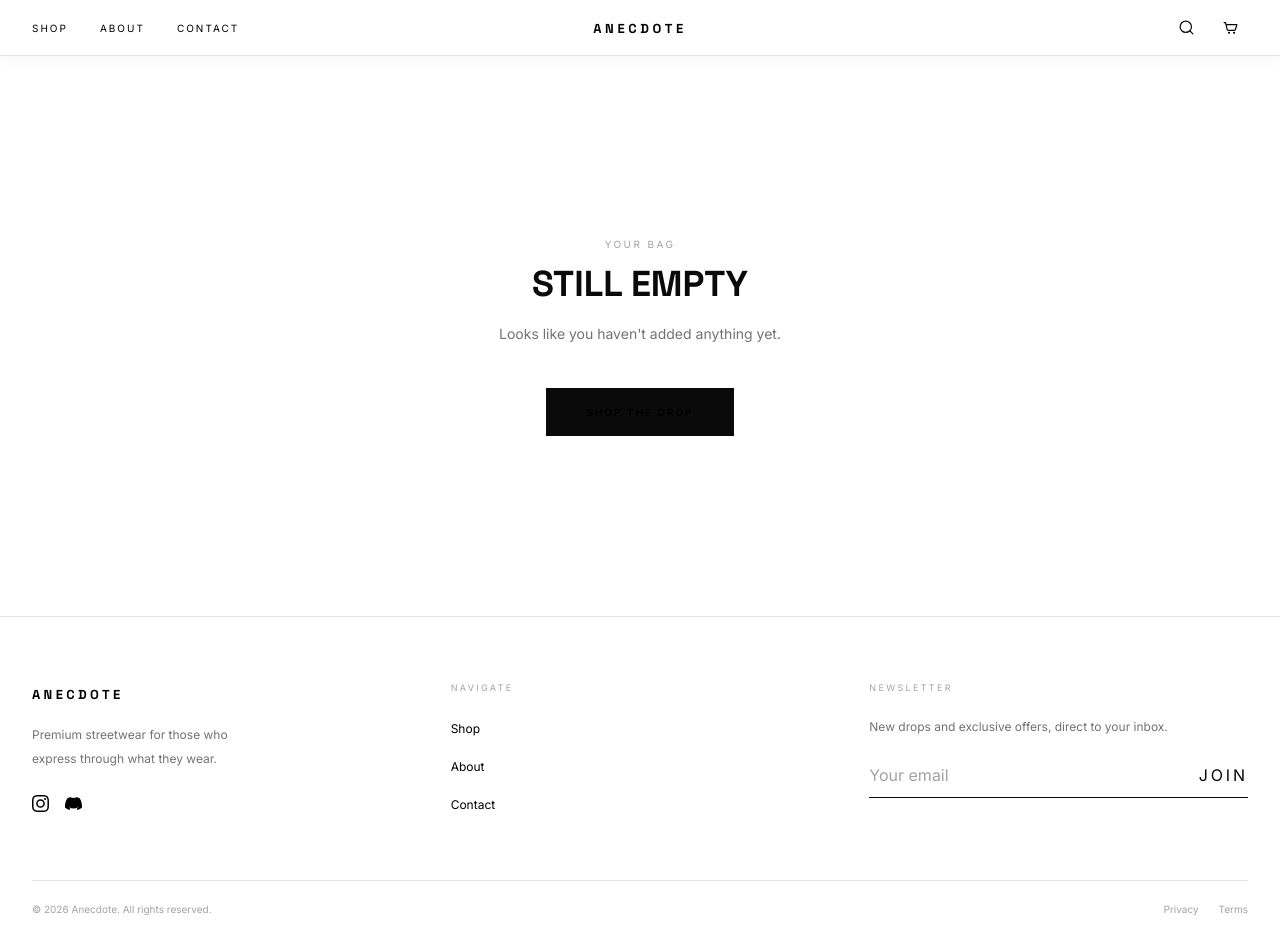
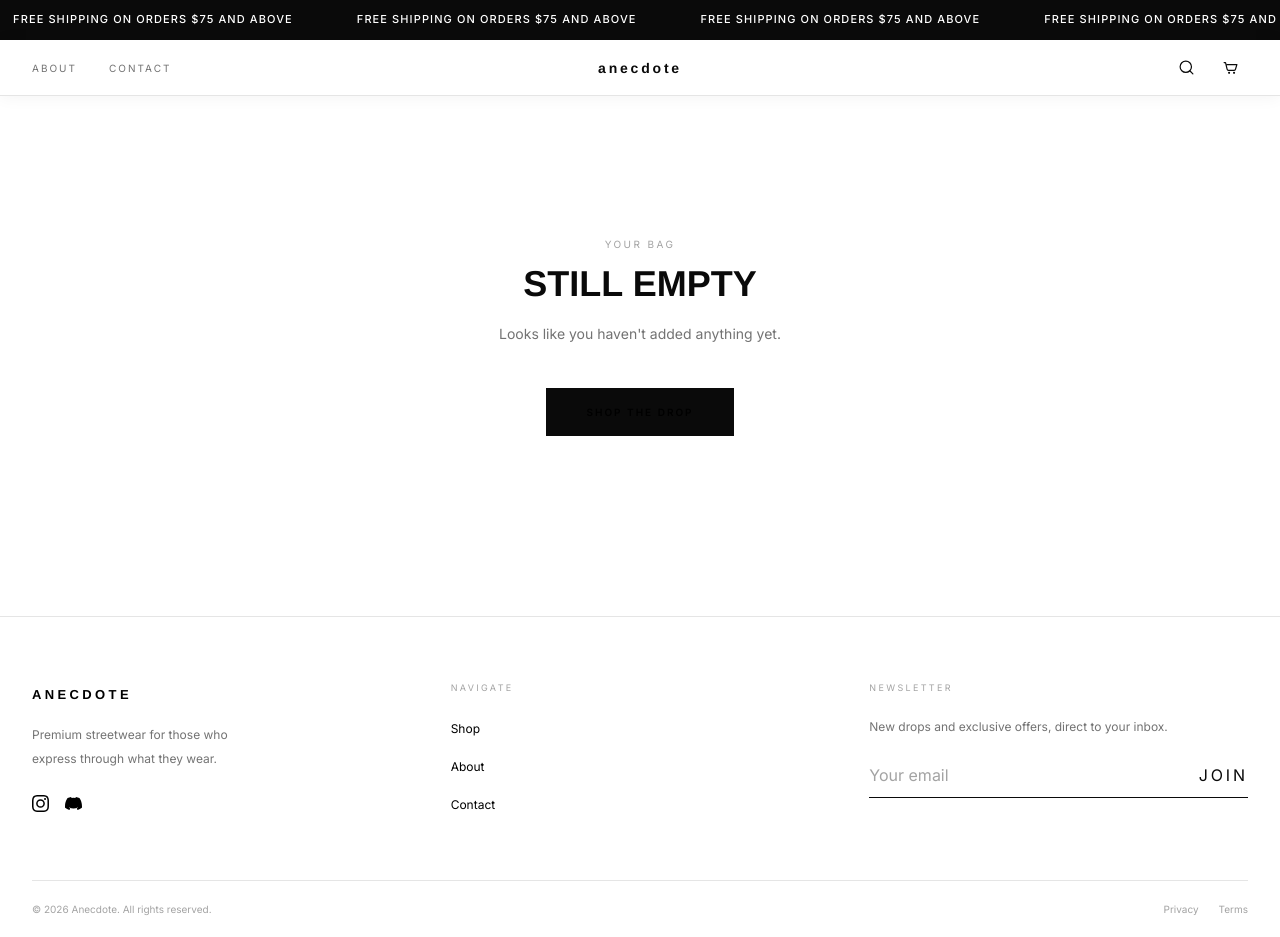
Before and after one commit to Naman-56-56/anecdote-frontend, a React (Vite) app: page /cart in a window 1280 px wide. Built offline with nearby package versions, Linux system fonts and the light colour scheme.

Commit message:
updated frontend

```diff
--- a/src/App.jsx
+++ b/src/App.jsx
@@ -1,7 +1,6 @@
 import { Routes, Route } from 'react-router-dom'
 import MainLayout from './layouts/MainLayout'
 import Home from './pages/Home'
-import Shop from './pages/Shop'
 import ProductDetails from './pages/ProductDetails'
 import Cart from './pages/Cart'
 import Checkout from './pages/Checkout'
@@ -15,7 +14,6 @@ function App() {
     <Routes>
       <Route element={<MainLayout />}>
         <Route path="/" element={<Home />} />
-        <Route path="/shop" element={<Shop />} />
         <Route path="/product/:handle" element={<ProductDetails />} />
         <Route path="/cart" element={<Cart />} />
         <Route path="/checkout" element={<Checkout />} />
--- a/src/components/FooterSection.tsx
+++ b/src/components/FooterSection.tsx
@@ -1,7 +1,7 @@
 import { Link } from 'react-router-dom';
 
 const QUICK_LINKS = [
-  { to: '/shop', label: 'Shop' },
+  { to: '/', label: 'Shop' },
   { to: '/about', label: 'About' },
   { to: '/contact', label: 'Contact' },
 ];
--- a/src/components/Hero.jsx
+++ b/src/components/Hero.jsx
@@ -40,7 +40,7 @@ export default function Hero() {
             style={{ animation: 'fadeInUp 0.8s 0.2s ease both' }}
           >
             <Link
-              to="/shop"
+              to="/"
               className="inline-flex h-12 w-full sm:w-auto items-center justify-center bg-white px-10 text-[10px] font-bold uppercase tracking-[0.2em] text-[#0a0a0a] transition-all duration-200 hover:bg-white/90 active:scale-[0.98]"
             >
               Shop Collection
--- /dev/null
+++ b/src/components/Marquee.tsx
@@ -0,0 +1,23 @@
+export default function Marquee() {
+  return (
+    <div className="flex h-10 w-full items-center bg-[#0a0a0a] text-white">
+      <div className="marquee-container w-full">
+        {/* We use two blocks of text side-by-side to create a seamless infinite scroll loop */}
+        <div className="marquee-content shrink-0 items-center">
+          {Array.from({ length: 15 }).map((_, i) => (
+            <span key={i} className="px-8 text-[11px] font-medium uppercase tracking-[0.1em]">
+              Free shipping on orders $75 and above
+            </span>
+          ))}
+        </div>
+        <div className="marquee-content shrink-0 items-center">
+          {Array.from({ length: 15 }).map((_, i) => (
+            <span key={`dup-${i}`} className="px-8 text-[11px] font-medium uppercase tracking-[0.1em]">
+              Free shipping on orders $75 and above
+            </span>
+          ))}
+        </div>
+      </div>
+    </div>
+  );
+}
--- a/src/components/Navbar.tsx
+++ b/src/components/Navbar.tsx
@@ -1,9 +1,8 @@
 import { useEffect, useState } from 'react';
 import { Link, NavLink, useLocation } from 'react-router-dom';
 import { useCart } from '../context/CartContext';
-
+import Marquee from './Marquee';
 const NAV_LINKS = [
-  { to: '/shop', label: 'Shop' },
   { to: '/about', label: 'About' },
   { to: '/contact', label: 'Contact' },
 ] as const;
@@ -39,14 +38,21 @@ export default function Navbar() {
   }, []);
 
   // Icon / text color
-  const iconColor = transparent ? 'text-white' : 'text-[#0a0a0a]';
+  const textColor = transparent ? '#ffffff' : '#0a0a0a';
   const barColor  = transparent ? 'bg-white'   : 'bg-[#0a0a0a]';
 
   return (
     <>
-      {/* ━━━━━━━━━━━━ HEADER ━━━━━━━━━━━━ */}
+      {/* ━━━━━━━━━━━━ HEADER WRAPPER ━━━━━━━━━━━━ */}
+      <div
+        className={`fixed inset-x-0 top-0 z-50 transition-transform duration-300 ease-in-out ${
+          scrolled ? '-translate-y-10' : 'translate-y-0'
+        }`}
+      >
+        <Marquee />
+
         <header
-        className={`fixed inset-x-0 top-0 z-50 h-14 transition-all duration-300 ease-in-out ${
+          className={`h-14 transition-colors duration-300 ease-in-out ${
             transparent
               ? 'bg-transparent border-b border-transparent'
               : 'bg-white border-b border-[#e5e5e5] shadow-[0_1px_16px_rgba(0,0,0,0.05)]'
@@ -67,7 +73,8 @@ export default function Navbar() {
             <button
               onClick={() => setOpen((v) => !v)}
               aria-label={open ? 'Close menu' : 'Open menu'}
-              className={`flex h-9 w-9 flex-col items-center justify-center gap-[5px] transition-opacity hover:opacity-60 lg:hidden ${iconColor}`}
+              className="flex h-9 w-9 flex-col items-center justify-center gap-[5px] transition-opacity hover:opacity-60 lg:hidden"
+              style={{ color: textColor }}
             >
               <span className={`block h-[1.5px] w-[18px] ${barColor} transition-all duration-300 origin-center ${open ? 'translate-y-[6.5px] rotate-45' : ''}`} />
               <span className={`block h-[1.5px] w-[18px] ${barColor} transition-all duration-300 ${open ? 'opacity-0 scale-x-0' : ''}`} />
@@ -80,13 +87,12 @@ export default function Navbar() {
                 <NavLink
                   key={l.label}
                   to={l.to}
-                  className={({ isActive }) =>
-                    `text-[10px] uppercase tracking-[0.2em] transition-colors duration-200 ${
-                      transparent
-                        ? isActive ? 'text-white' : 'text-white/60 hover:text-white'
-                        : isActive ? 'text-[#0a0a0a]' : 'text-[#737373] hover:text-[#0a0a0a]'
-                    }`
-                  }
+                  className="text-[10px] uppercase tracking-[0.2em] transition-colors duration-200"
+                  style={({ isActive }) => ({
+                    color: transparent
+                      ? isActive ? '#ffffff' : 'rgba(255,255,255,0.7)'
+                      : isActive ? '#0a0a0a' : '#737373'
+                  })}
                 >
                   {l.label}
                 </NavLink>
@@ -98,12 +104,10 @@ export default function Navbar() {
           <div className="absolute left-1/2 -translate-x-1/2">
             <Link
               to="/"
-              className={`text-[13px] font-bold uppercase tracking-[0.28em] transition-colors duration-300 hover:opacity-70 ${
-                transparent ? 'text-white' : 'text-[#0a0a0a]'
-              }`}
-              style={{ fontFamily: 'var(--FONT-STACK-HEADING)' }}
+              className="text-[14px] font-bold lowercase tracking-[0.2em] transition-colors duration-300 hover:opacity-70"
+              style={{ fontFamily: 'var(--FONT-STACK-HEADING)', color: textColor }}
             >
-              Anecdote
+              anecdote
             </Link>
           </div>
 
@@ -113,7 +117,8 @@ export default function Navbar() {
             {/* Search icon */}
             <button
               aria-label="Search"
-              className={`flex h-9 w-9 items-center justify-center transition-opacity hover:opacity-60 ${iconColor}`}
+              className="flex h-9 w-9 items-center justify-center transition-opacity hover:opacity-60"
+              style={{ color: textColor }}
             >
               <svg width="17" height="17" viewBox="0 0 24 24" fill="none" stroke="currentColor" strokeWidth="1.7" strokeLinecap="round">
                 <circle cx="11" cy="11" r="8" />
@@ -125,7 +130,8 @@ export default function Navbar() {
             <Link
               to="/cart"
               aria-label={`Cart (${itemCount} items)`}
-              className={`relative flex h-9 w-9 items-center justify-center transition-opacity hover:opacity-60 ${iconColor}`}
+              className="relative flex h-9 w-9 items-center justify-center transition-opacity hover:opacity-60"
+              style={{ color: textColor }}
             >
               <svg width="17" height="17" viewBox="0 0 24 24" fill="none" stroke="currentColor" strokeWidth="1.7" strokeLinecap="round" strokeLinejoin="round">
                 <path d="M3 5h2l2.2 9.3A2 2 0 0 0 9.2 16h7.9a2 2 0 0 0 2-1.7L21 8H7.2" />
@@ -143,10 +149,9 @@ export default function Navbar() {
               )}
             </Link>
           </div>
-
         </div>
       </header>
-
+    </div>
       {/*
         Spacer: only inject on NON-homepage pages.
         On homepage, the hero overlays the transparent header — no spacer needed.
--- a/src/global.css
+++ b/src/global.css
@@ -80,11 +80,11 @@
   --COLOR-BLACK:            #0a0a0a;
 
   /* ── Typography ── */
-  --FONT-STACK-HEADING:    'Space Grotesk', 'Inter', sans-serif;
-  --FONT-STACK-BODY:       'Inter', sans-serif;
-  --FONT-STACK-NAV:        'Inter', sans-serif;
-  --FONT-STACK-BUTTON:     'Inter', sans-serif;
-  --FONT-STACK-SUBHEADING: 'Space Grotesk', 'Inter', sans-serif;
+  --FONT-STACK-HEADING:    'Helvetica Neue', Helvetica, Arial, sans-serif;
+  --FONT-STACK-BODY:       'Helvetica Neue', Helvetica, Arial, sans-serif;
+  --FONT-STACK-NAV:        'Helvetica Neue', Helvetica, Arial, sans-serif;
+  --FONT-STACK-BUTTON:     'Helvetica Neue', Helvetica, Arial, sans-serif;
+  --FONT-STACK-SUBHEADING: 'Helvetica Neue', Helvetica, Arial, sans-serif;
 
   --FONT-STYLE-BODY:         normal;
   --FONT-STYLE-HEADING:      normal;
@@ -126,3 +126,28 @@
   --drawer-width:      100vw;
   --drawer-transition: transform 0.35s cubic-bezier(0.4, 0, 0.2, 1);
 }
+
+/* ── Custom Animations ── */
+@keyframes marquee {
+  0% { transform: translateX(0%); }
+  100% { transform: translateX(-100%); }
+}
+
+.animate-marquee {
+  display: inline-block;
+  white-space: nowrap;
+  animation: marquee 40s linear infinite;
+}
+
+.marquee-container {
+  overflow: hidden;
+  position: relative;
+  display: flex;
+  white-space: nowrap;
+}
+
+.marquee-content {
+  display: flex;
+  white-space: nowrap;
+  animation: marquee 40s linear infinite;
+}
--- a/src/pages/Cart.tsx
+++ b/src/pages/Cart.tsx
@@ -42,7 +42,7 @@ export default function Cart() {
           Looks like you haven't added anything yet.
         </p>
         <Link
-          to="/shop"
+          to="/"
           className="mt-10 inline-flex h-12 items-center justify-center bg-[#0a0a0a] px-10 text-[10px] font-bold uppercase tracking-[0.2em] text-white transition-all duration-200 hover:bg-[#262626]"
         >
           Shop the Drop
@@ -194,7 +194,7 @@ export default function Cart() {
             </button>
 
             <Link
-              to="/shop"
+              to="/"
               className="mt-4 block text-center text-[10px] uppercase tracking-[0.18em] text-[#a3a3a3] underline underline-offset-4 transition-colors hover:text-[#0a0a0a]"
             >
               Continue Shopping
--- a/src/pages/Checkout.tsx
+++ b/src/pages/Checkout.tsx
@@ -39,7 +39,7 @@ export default function Checkout() {
           title="Nothing to checkout"
           description="Add some items to your cart first."
           actionLabel="Shop Now"
-          actionTo="/shop"
+          actionTo="/"
         />
       </SectionWrapper>
     );
--- a/src/pages/Home.jsx
+++ /dev/null
@@ -1,15 +0,0 @@
-import Hero from '../components/Hero'
-import FeaturedCollectionNewProducts from '../components/FeaturedCollectionNewProducts'
-import FeaturedCollection from '../components/FeaturedCollection'
-
-function Home() {
-  return (
-    <>
-      <Hero />
-      <FeaturedCollectionNewProducts />
-      <FeaturedCollection />
-    </>
-  )
-}
-
-export default Home
--- a/src/pages/ProductDetails.tsx
+++ b/src/pages/ProductDetails.tsx
@@ -107,7 +107,7 @@ export default function ProductDetails() {
             Product not found
           </h2>
           <Link
-            to="/shop"
+            to="/"
             className="text-sm text-zinc-500 underline decoration-zinc-300 underline-offset-4 transition-colors duration-300 hover:text-black"
           >
             Back to Shop
@@ -171,7 +171,7 @@ export default function ProductDetails() {
               Home
             </Link>
             <span className="mx-2">/</span>
-            <Link to="/shop" className="transition-colors duration-300 hover:text-black">
+            <Link to="/" className="transition-colors duration-300 hover:text-black">
               Shop
             </Link>
             <span className="mx-2">/</span>
```
Also changed, not shown: src/pages/Home.tsx (added, +64 -0 lines), src/services/shopify.ts (+7 -7 lines). Lines whose indentation alone changed are shown as unchanged.
